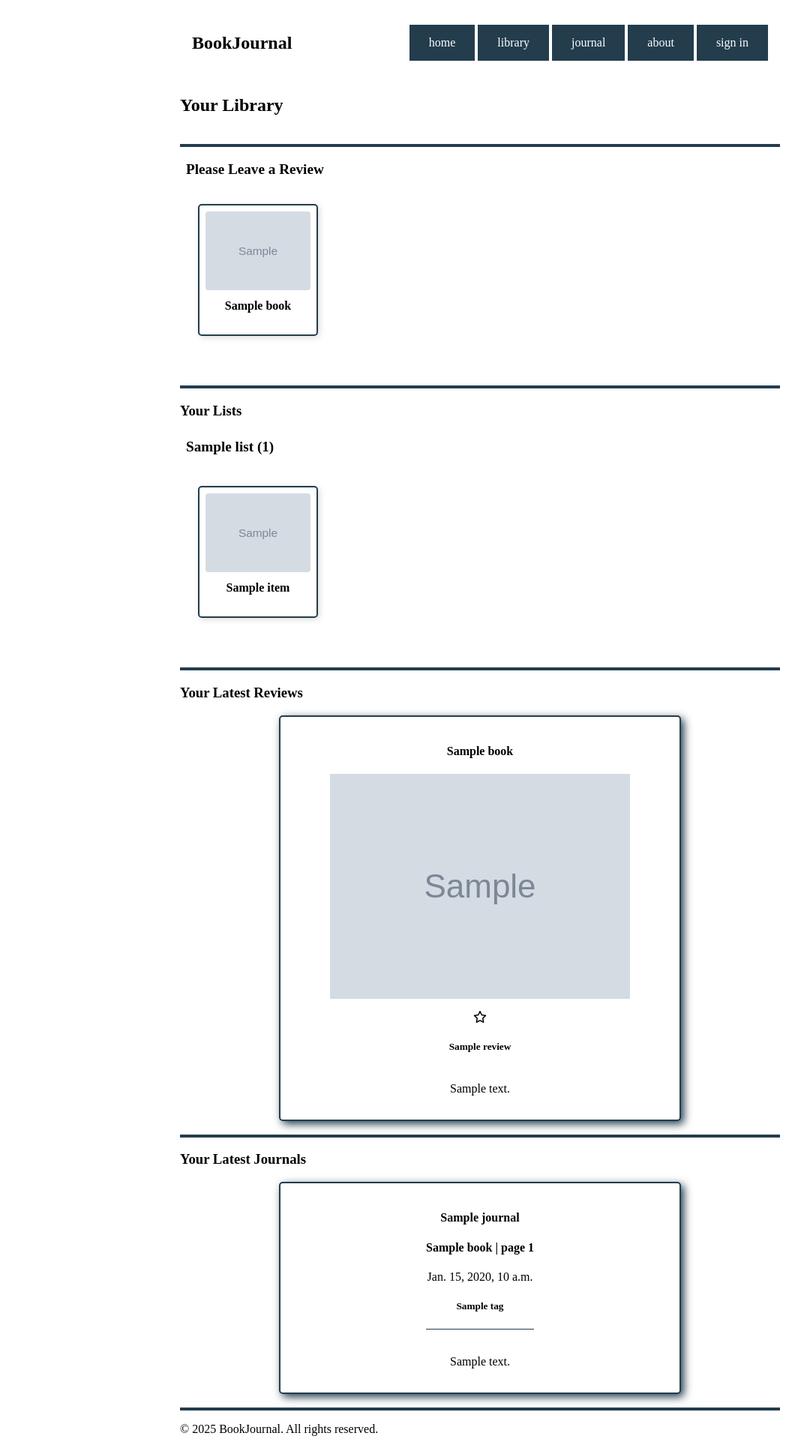
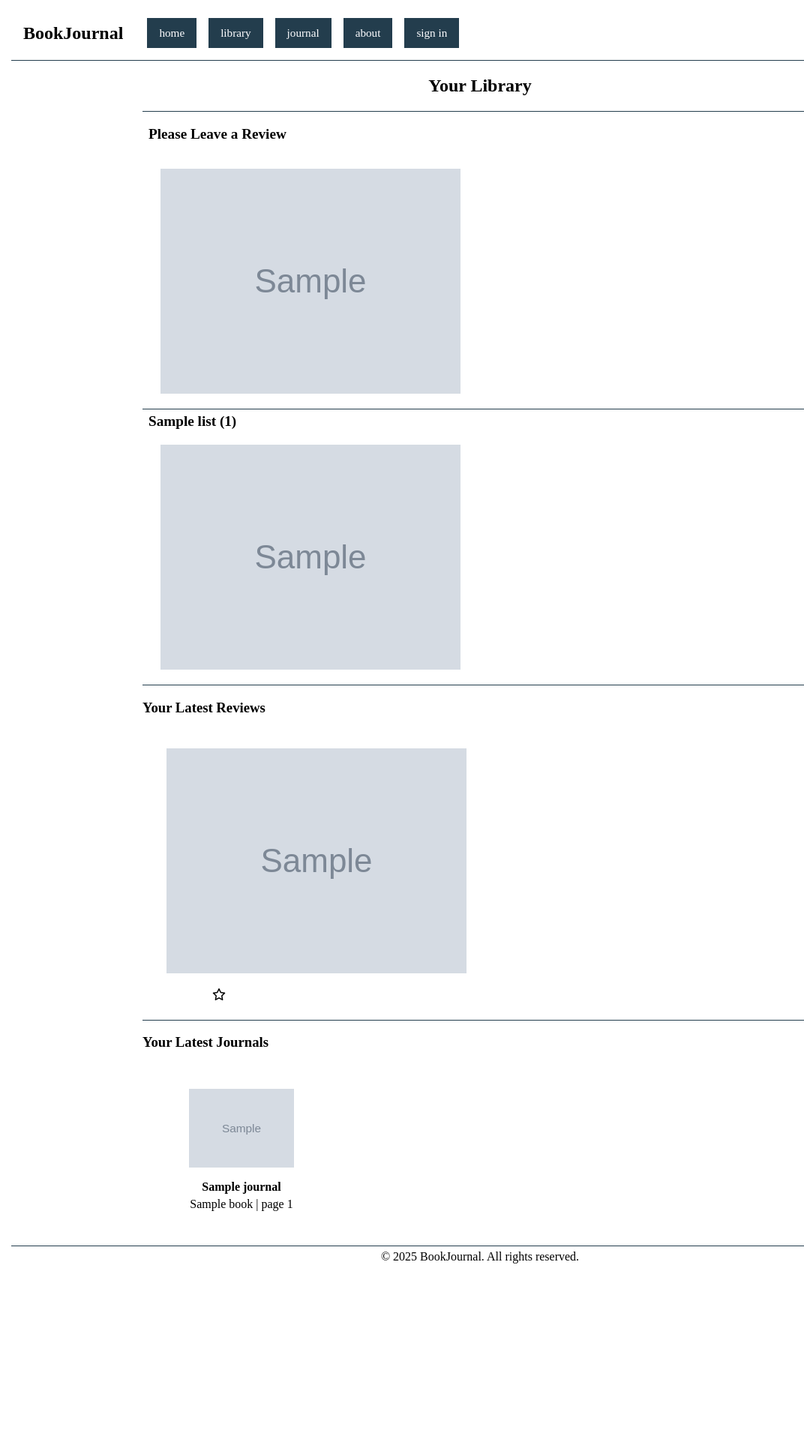
Before and after one commit to Oddish1/book_journal, a Django app: template templates/library.html in a window 1280 px wide. Shown: the whole page at 75% size, without its empty margins (0-1072 px from the left). After the commit the page ends 1685 px from the top, so only its background shows below. Run offline with Django 3.2, Linux system fonts and the light colour scheme; the template is opened without the code that fills it: most values are stand-ins (such as "Sample title", 1, 10 or a date in 2020); grey boxes marked "Sample" are stand-in pictures.

Commit message:
adjusted styling on templates - base, index, journal index, library and fixed ratings rounding

```diff
--- a/book_journal_project/views.py
+++ b/book_journal_project/views.py
@@ -393,7 +393,7 @@ def books(request, book_id):
     book = Book.objects.get(id=book_id)
     reviews = Reviews.objects.filter(book=book)
     num_reviews = book.ratings_count
-    average_rating = book.average_rating
+    average_rating = round(book.average_rating, 2)
     stars = []
     for i in range(1, 6):
         if average_rating == None:
@@ -530,7 +530,7 @@ def library(request):
         currently_reading = lists['Currently Reading']
         logger.debug(f'currently_reading: {currently_reading}')
         # latest_journals a list of 5 most recent Journal Objects
-        latest_journals = Journal.objects.filter(user=request.user).order_by("-created_at")[:5]
+        latest_journals = Journal.objects.filter(user=request.user).order_by("-created_at")[:10]
         logger.debug(f'latest_journals: {latest_journals}')
         user = request.user
        # all of a user's reviewed books
@@ -555,6 +555,7 @@ def library(request):
                     stars.append("empty")
             item.append(stars)
             reviews.append(item)
+        reviews.reverse()
         logger.debug(f'reviews: {reviews}')
         logger.debug(f'need_reviews: {need_reviews}')
         last_read_book = Book.objects.filter(list=List.objects.get(user=request.user, name="Finished")).first()
--- a/static/index.css
+++ b/static/index.css
@@ -1,8 +1,43 @@
+.page-container {
+	max-width: 1250px;
+	margin: 0 auto;
+}
+
+.content-container {
+	max-width: 900px;
+	margin: 0 auto;
+}
+
+.nav-buttons {
+	display: flex;
+	justify: left;
+	gap: 1rem;
+}
+
+.top-bar {
+	display: flex;
+	align-items: center;
+	flex-wrap: wrap;
+	padding: 1rem;
+}
+
+.nav-left {
+	display: flex;
+	align-items: center;
+	gap: 1rem;
+	flex-wrap: wrap;
+}
+
+.nav-title {
+	font-size: 1.5rem;
+	margin: 0;
+	padding-right: 1rem;
+}
+
 .button-a:link, .button-a:visited {
 	background-color: #233D4D;
 	color: #FDFDFF;
 	border: 1px solid #233D4D;
-	padding: 14px 25px;
 	text-align: center;
 	text-decoration: none;
 	display: inline-block;
@@ -12,10 +47,15 @@
 	background-color: #FDFDFF;
 	color: #233D4D;
 	border: 1px solid #233D4D;
-	padding: 14px 25px;
 	text-align: center;
 	text-decoration: none;
 	display: inline-block;
+}
+
+.button-a:link, .button-a:visited,
+.button-b:link, .button-b:visited {
+	padding: 10px 15px;
+	font-size: 0.95rem;
 }
 
 .button-a:hover, .button-b:hover {
@@ -24,20 +64,6 @@
 	color: #233D4D;
 	scale: 110%;
 	transition: background-color .25s ease;
-}
-
-.top-bar {
-	display: flex;
-	justify-content: space-between;
-	align-items: center;
-	padding: 1rem;
-}
-
-hr {
-	border: none;
-	height: 4px;
-	background-color: #233D4D;
-	margin: 0;
 }
 
 button {
@@ -56,7 +82,16 @@ button:hover {
 	transition: background-color .25s ease;
 }
 
+
+hr {
+	border: none;
+	height: 4px;
+	background-color: #233D4D;
+	margin: 0;
+}
+
 .search-form {
+	margin-left: auto;
 	display: flex;
 	align-items: center;
 	gap: 0.5rem;
@@ -74,7 +109,6 @@ button:hover {
 	flex: 1 1 200px;
 	max-width: 250px;
 	align-items: center;
-	/*gap: 1rem;*/
 }
 
 .book-result h4,
@@ -97,11 +131,6 @@ button:hover {
 	padding: 1rem;
 }
 
-.page-container {
-	max-width: 800px;
-	margin: 0 auto;
-}
-
 div.book-detail-container {
 	display: flex;
 	flex-wrap: wrap;
@@ -110,11 +139,23 @@ div.book-detail-container {
 	gap: 1rem;
 }
 
-div.journal-result {
-	border: 1px solid #233D4D;
-	border-radius: 5px;
-	padding: 1rem;
-	margin: 1rem;
+.journal-results {
+	display: flex;
+	flex-wrap: wrap;
+	gap: 2rem;
+}
+
+.journal-result {
+	flex: 1 1 250px;
+	max-width: 300px;
+	align-items: center;
+	text-align: center;
+	padding: 0.5rem;
+}
+
+.journal-result h3, h4, h5, p {
+	margin: 0.25rem 0;
+	line-height: 1.2;
 }
 
 .book-side img {
@@ -126,10 +167,6 @@ div.journal-result {
 	display: block;
 }
 
-hr.journal-hr {
-	height: 1px;
-}
-
 div.journal-heading {
 	display: flex;
 	justify-content: space-evenly;
@@ -137,24 +174,28 @@ div.journal-heading {
 	gap: 1rem;
 }
 
-a.book-card {
-	display: flex;
-	flex-direction: column;
-	align-items: center;
+.book-card {
+	flex: 0 0 auto;
 	text-align: center;
 	text-decoration: none;
 	color: inherit;
-	border: 2px solid #233D4d;
-	border-radius: 5px;
-	padding: 1rem;
-	width: 150px;
-	box-shadow: 4px 4px 12px rgba(0,0,0,0.25);
-	background-color: #FFF;
+	padding: 0.5rem;
+	width: 140px;
+}
+
+.journal-card img {
+	text-decoration: none;
+	color: inherit;
+	padding: 0.5rem;
+	width: 140px;
+}
+
+.journal-card:hover img {
+	scale: 105%;
+	transition: scale 0.2s ease;
 }
 
 .hover-card:hover {
-	border-color: #6EC8FF;
-	box-shadow: 4px 4px 12px #6EC8FF;
 	scale: 105%;
 	transition: scale 0.2s ease;
 }
@@ -180,19 +221,24 @@ div.user-latest-journals {
 }
 
 a.journal-card {
-	display: flex;
-	flex-direction: column;
+	flex: 0 0 auto;
 	align-items: center;
 	text-align: center;
 	text-decoration: none;
 	color: inherit;
-	border: 2px solid #233D4D;
-	border-radius: 5px;
-	padding: 1rem;
-	margin: 0 auto;
-	box-shadow: 4px 4px 12px #233D4D;
-	width: 500px;
-	background-color: #FFF;
+	padding: 0.5rem;
+	width: 200px;
+}
+
+hr.thin {
+	height: 1px;
+}
+
+div.journal-heading {
+	display: flex;
+	justify-content: space-evenly;
+	align-items: center;
+	gap: 1rem;
 }
 
 .list-card {
@@ -215,31 +261,6 @@ a.journal-card {
 
 .list-carousel::-webkit-scrollbar {
 	display: none;
-}
-
-
-.list-book-card {
-	flex: 0 0 auto;
-	width: 140px;
-	text-align: center;
-	border: 2px solid #233D4d;
-	border-radius: 5px;
-	padding: 0.5rem;
-	background-color: white;
-	box-shadow: 2px 2px 8px rgba(0, 0, 0, 0.15);
-	text-decoration: none;
-	color: inherit;
-	scroll-snap-align: start;
-}
-
-.list-book-card img {
-	width: 100%;
-	border-radius: 4px;
-}
-
-.list-book-card h4 {
-	font-size: 1rem;
-	margin-top: 0.5rem;
 }
 
 .ratings {
@@ -280,3 +301,11 @@ a.journal-card {
 .library-ratings {
 	padding-top: 1rem;
 }
+
+.home-greeting {
+	text-align: center;
+}
+
+footer {
+	text-align: center;
+}
--- a/templates/base.html
+++ b/templates/base.html
@@ -10,7 +10,8 @@
 	<body>
 		<div class="page-container">
 			<nav class="top-bar">
-				<h1>BookJournal</h1>
+				<div class="nav-left">
+					<h1 class="nav-title">BookJournal</h1>
 					<div class="nav-buttons">
 						<a class="{% if page_title == 'home' %}button-b{% else %} button-a{% endif %}" href="/">home</a>
 						<a class="{% if page_title == 'library' %}button-b{% else %}button-a{% endif %}" href="/library">library</a>
@@ -22,13 +23,22 @@
 							<a class="button-a" href="/login/">sign in</a>
 						{% endif %}
 					</div>
+				</div>
+				{% if page_title == 'home' %}
+					<form method="get" class="search-form">
+						{{ form.as_p }}
+						<button type="submit">Search</button>
+					</form>
+				{% endif %}
+
 			</nav>
+			<hr class="thin">
 			<div id="content" name="content">
 				{% block content %}
 				{% endblock %}
 			</div>
 			<br>
-			<hr>
+			<hr class="thin">
 			<footer>
 				<p>&copy; 2025 BookJournal. All rights reserved.</p>
 			</footer>
--- a/templates/library.html
+++ b/templates/library.html
@@ -8,53 +8,42 @@
 {% endblock custom-head %}
 
 {% block content %}
-	<body>
-		<h2>Your Library</h2>
-		<br>
-		<hr>
+	<div class="content-container">
+		<h2 class="home-greeting">Your Library</h2>
+		<hr class="thin">
 		{% if need_reviews %}
-			<div class="list-card">
 			<h3 class="list-title">Please Leave a Review</h3>
 			<div class="list-carousel">
 				{% for book in need_reviews %}
 					<a class="list-book-card hover-card" href="/new-review/{{ book.id }}">
 						<img src="/media/{{ book.thumbnail_cover.image }}" alt="Book Cover">
-							<h4>{{ book.title }}</h4>
 					</a>
 				{% endfor %}
 			</div>
-			</div>
-		<br>
-		<hr>
+		<hr class="thin">
 		{% endif %}
-		<h3>Your Lists</h3>
 		<div class="user-lists">
 			{% for name, lst in lists.items %}
-				<div class="list-card">
 				<h4 class="list-title">{{ name }} ({{ lst.count }})</h4>
 				<div class="list-carousel">
 					{% if lst %}
 						{% for item in lst %}
 							<a class="list-book-card hover-card" href="/books/{{ item.id }}">
 								<img src="/media/{{ item.thumbnail_cover.image }}" alt="Book Cover">
-									<h4>{{ item.title }}</h4>
 							</a>
 						{% endfor %}
 					{% else %}
 						<p>This list is empty! Try adding a book...</p>
 					{% endif %}
 				</div>
-				</div>
+				<hr class="thin">
 			{% endfor %}
 		</div>
-		<br>
-		<hr>
 		{% if reviews %}
 			<h3>Your Latest Reviews</h3>
-			<div class="user-latest-reviews">
+			<div class="list-carousel">
 				{% for review, stars in reviews %}
-						<a class="review-card hover-card" href="/books/{{ review.book.id }}">
-						<h4>{{ review.book.title }}</h4>
+					<a class="book-card hover-card" href="/books/{{ review.book.id }}">
 						<img src="/media/{{ review.book.thumbnail_cover.image }}" alt="Book Cover"></img>
 						<div class="library-ratings">
 							<div class="rating-element">
@@ -69,45 +58,30 @@
 								{% endfor %}
 							</div>
 						</div>
-						<h5>{{ review.title }}</h5>
-						<p>{{ review.review }}</p>
 					</a>
 				{% endfor %}
 			</div>
-			<br>
-			<hr>
 		{% endif %}
 		{% if latest_journals %}
+			<hr class="thin">
 			<h3>Your Latest Journals</h3>
-			<div class="user-latest-journals">
+			<div class="list-carousel">
 				{% for journal in latest_journals %}
 					<a class="journal-card hover-card" href="/books/{{ journal.book.id }}">
 						<div>
+							<img src="/media/{{ journal.book.thumbnail_cover.image }}" alt="Book Cover">
 							{% if journal.title %}
 								<h4>{{ journal.title }}</h4>
 							{% endif %}
 							{% if journal.page %}
-								<h4>{{ journal.book.title }} | page {{ journal.page }}</h4>
+								<p>{{ journal.book.title }} | page {{ journal.page }}<p>
 							{% else %}
-								<h4>{{ journal.book.title }}</h4>
-							{% endif %}
-								<p>{{ journal.created_at }}</p>
-							{% if journal.tags.all %}
-								<h5 class="tags">
-									{% for tag in journal.tags.all %}
-									{{ tag.tag }}{% if not forloop.last %}, {% endif %}
-									{% endfor %}
-								</h5>
-							{% endif %}
-							{% if journal.journal_text %}
-								<hr class="journal-hr">
-								<br>
-								<p>{{ journal.journal_text }}</p>
+								<p>{{ journal.book.title }}</p>
 							{% endif %}
 						</div>
 					</a>
 				{% endfor %}
 			</div>
 		{% endif %}
-	</body>
+	</div>
 {% endblock content %}
```
Also changed, not shown: templates/index.html (+6 -11 lines), templates/journal/index.html (+12 -14 lines), README.md. Lines whose indentation alone changed are shown as unchanged.
